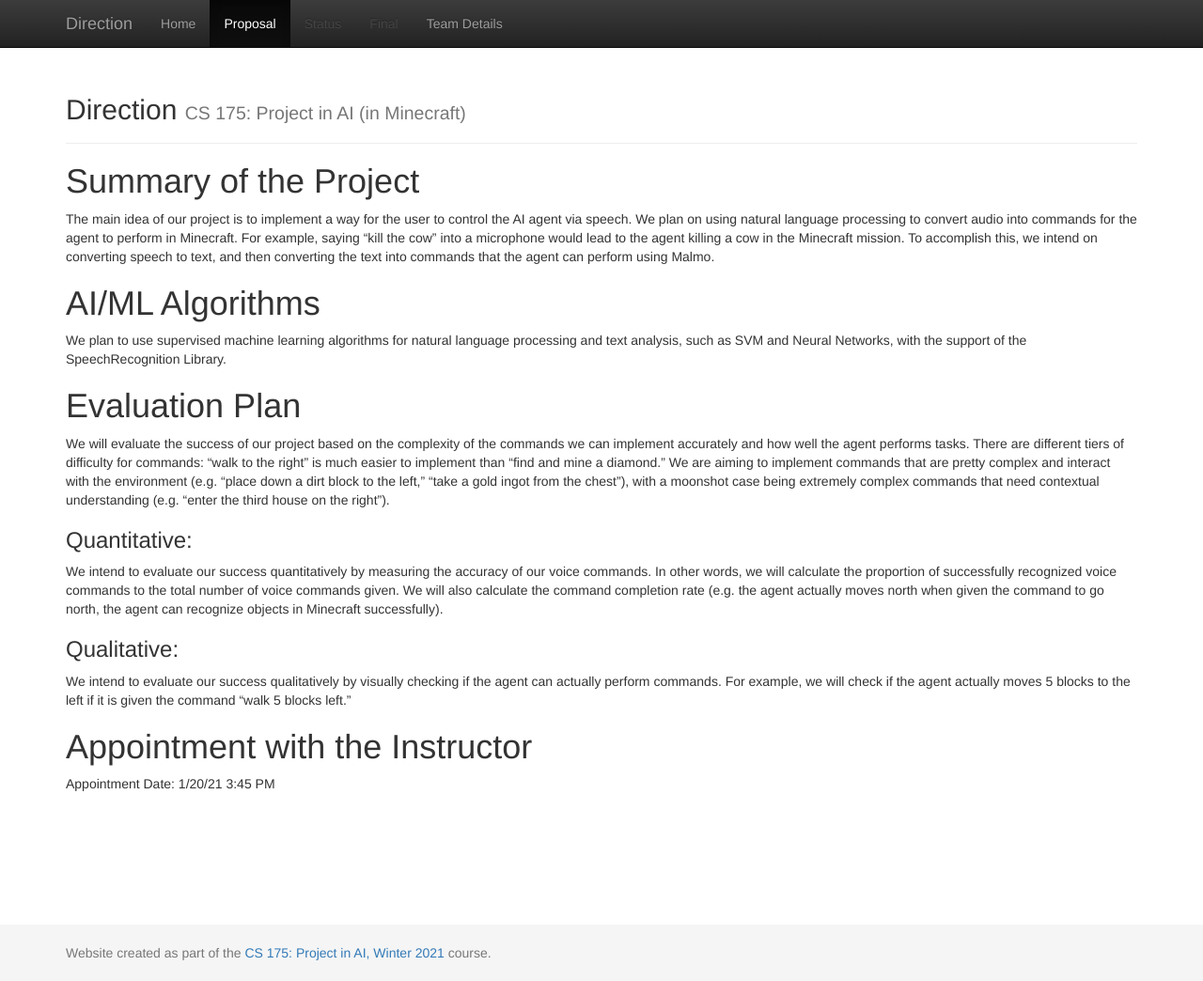
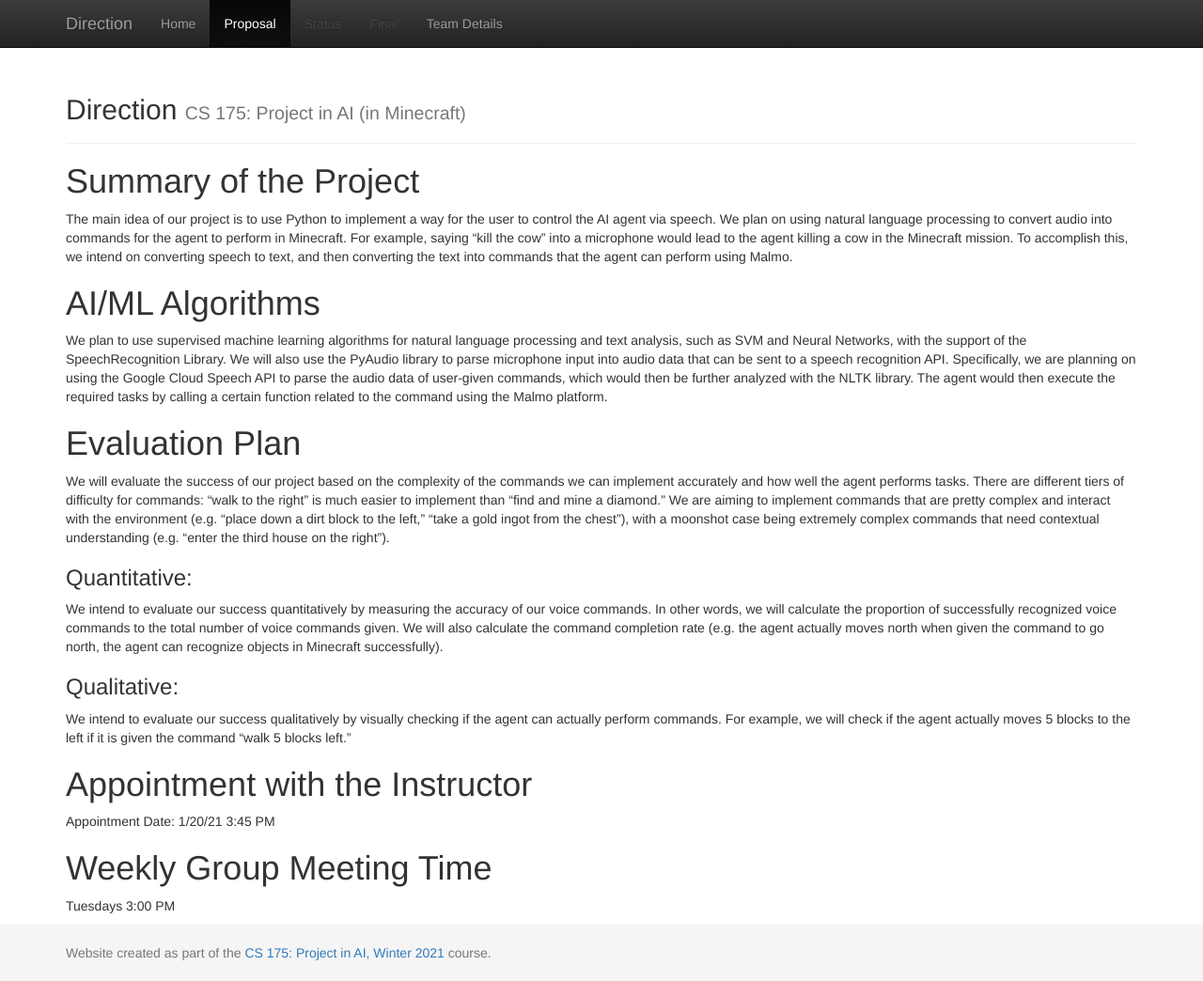
Before and after one commit to geeeeeeeeew/CS-175-Team-Direction-, a Jekyll site: the page built from docs/proposal.md, in a window 1280 px wide and 1044 px high. Shown: the whole window at 94% size. Built offline with Jekyll 4.4.1, drawn with Linux system fonts in a browser that asks for light colours.

Commit message:
Update proposal.md

```diff
--- a/docs/proposal.md
+++ b/docs/proposal.md
@@ -3,10 +3,10 @@ layout: default
 title: Proposal
 ---
 # Summary of the Project
-The main idea of our project is to implement a way for the user to control the AI agent via speech. We plan on using natural language processing to convert audio into commands for the agent to perform in Minecraft. For example, saying “kill the cow” into a microphone would lead to the agent killing a cow in the Minecraft mission. To accomplish this, we intend on converting speech to text, and then converting the text into commands that the agent can perform using Malmo.
+The main idea of our project is to use Python to implement a way for the user to control the AI agent via speech. We plan on using natural language processing to convert audio into commands for the agent to perform in Minecraft. For example, saying “kill the cow” into a microphone would lead to the agent killing a cow in the Minecraft mission. To accomplish this, we intend on converting speech to text, and then converting the text into commands that the agent can perform using Malmo.
 
 # AI/ML Algorithms
-We plan to use supervised machine learning algorithms for natural language processing and text analysis, such as SVM and Neural Networks, with the support of the SpeechRecognition Library.
+We plan to use supervised machine learning algorithms for natural language processing and text analysis, such as SVM and Neural Networks, with the support of the SpeechRecognition Library. We will also use the PyAudio library to parse microphone input into audio data that can be sent to a speech recognition API. Specifically, we are planning on using the Google Cloud Speech API to parse the audio data of user-given commands, which would then be further analyzed with the NLTK library. The agent would then execute the required tasks by calling a certain function related to the command using the Malmo platform.
 
 # Evaluation Plan
 
@@ -21,3 +21,6 @@ We intend to evaluate our success qualitatively by visually checking if the agen
 
 # Appointment with the Instructor
 Appointment Date: 1/20/21 3:45 PM
+
+# Weekly Group Meeting Time
+Tuesdays 3:00 PM
```
